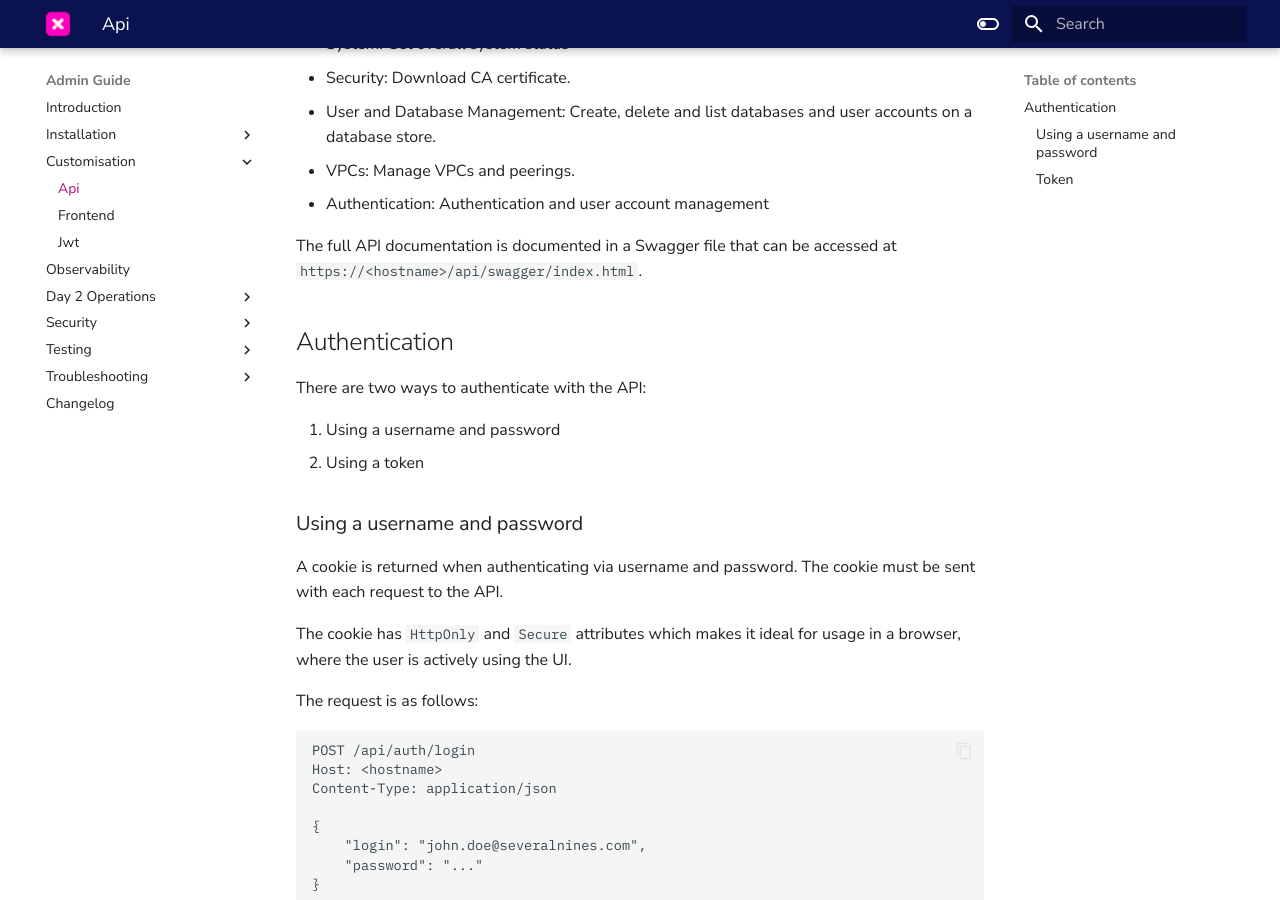
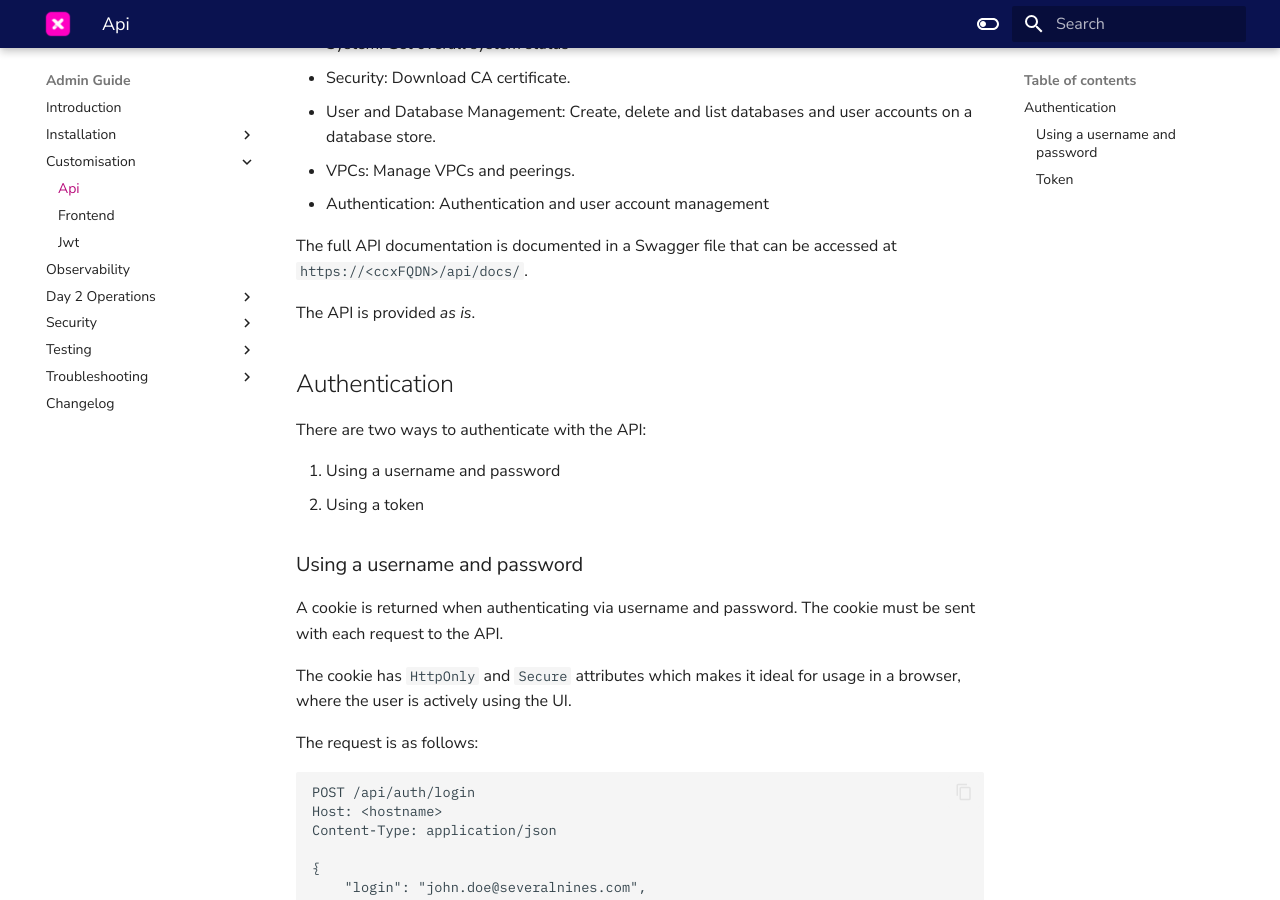
Before and after one commit to severalnines/ccx-docs, an MkDocs documentation site: the page built from docs/admin/Customisation/API.md, in a window 1280 px wide and 900 px high, scrolled down 628 px. Built offline with MkDocs 1.6.1 and Material for MkDocs 9.7.7, drawn with Linux system fonts in a browser that asks for light colours; comment, search, counter and statistics services are not loaded.

Commit message:
updated links to doc

```diff
--- a/docs/admin/Customisation/API.md
+++ b/docs/admin/Customisation/API.md
@@ -18,7 +18,11 @@ This includes:
 - VPCs: Manage VPCs and peerings.
 - Authentication: Authentication and user account management
 
-The full API documentation is documented in a Swagger file that can be accessed at `https://<hostname>/api/swagger/index.html`.
+The full API documentation is documented in a Swagger file that can be accessed at `https://<ccxFQDN>/api/docs/`.
+
+The API is provided *as is*.
+
+
 
 ## Authentication
 
```
